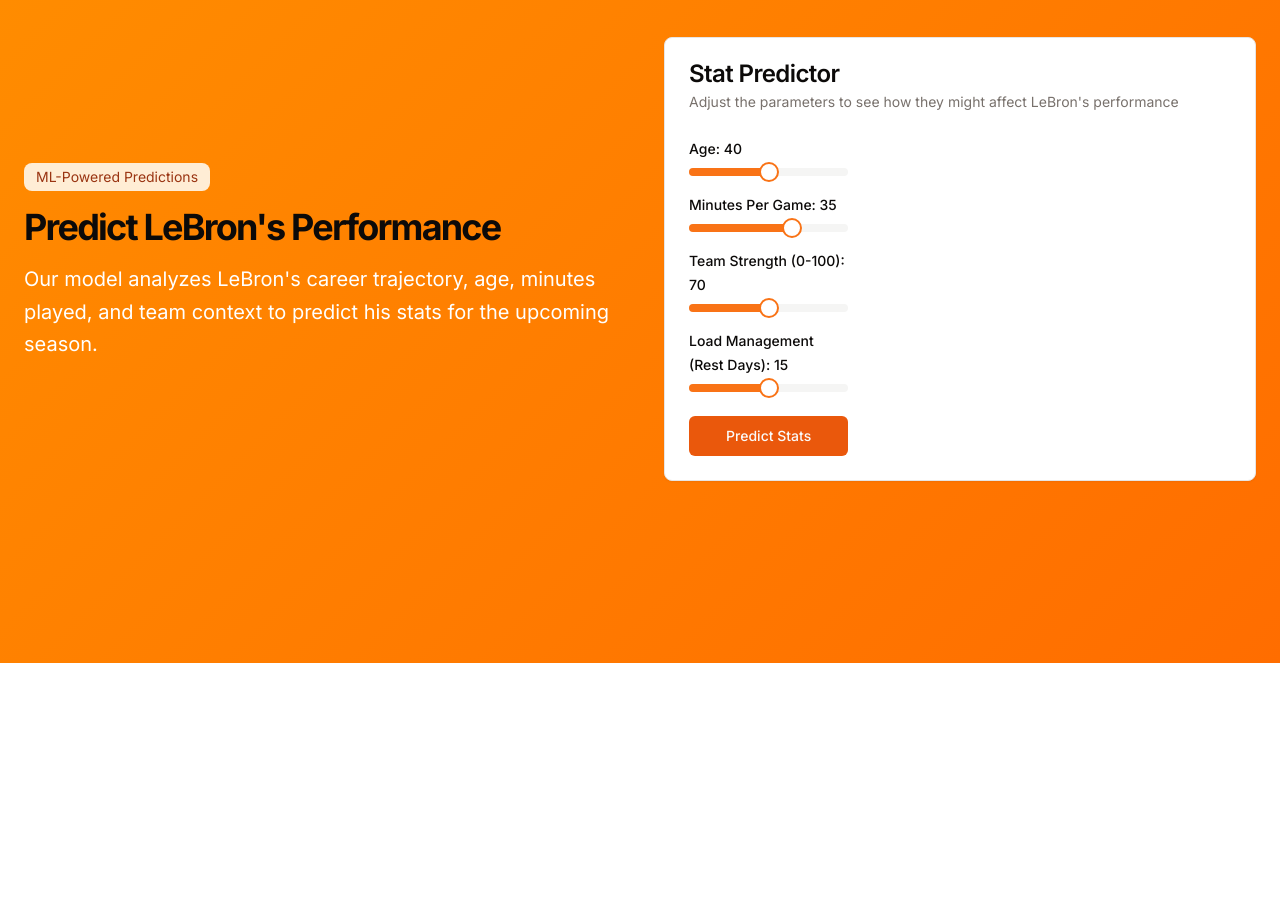
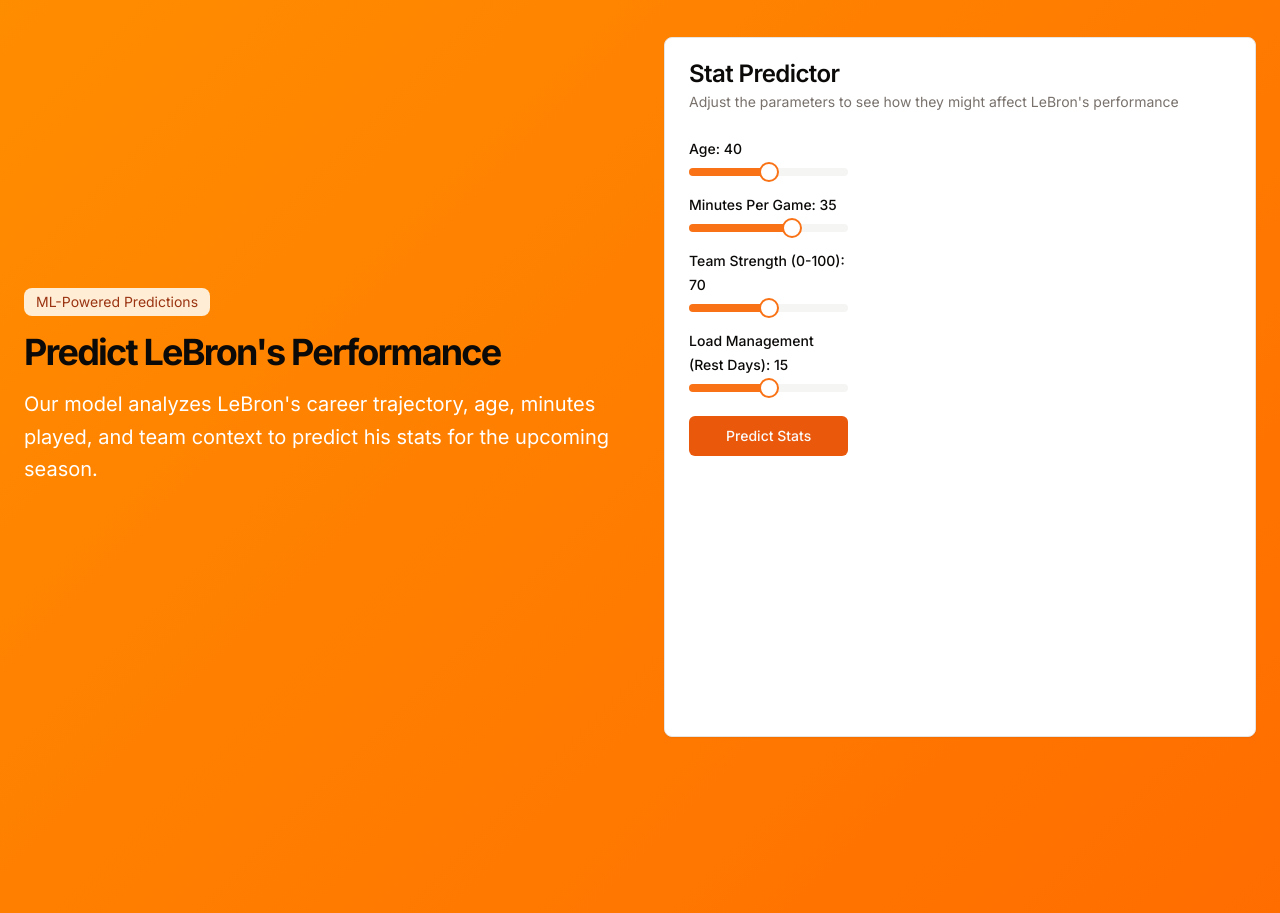
Before and after one commit to nicholaschen09/lebron-stat-predictor, a Next.js app: page / in a window 1280 px wide. Shown: the part 760-1673 px from the top of the page. Before the commit the page ends 1423 px from the top, so only its background shows below. Built offline with nearby package versions, Linux system fonts and the light colour scheme.

Commit message:
fix paragraph moving issue

```diff
--- a/app/page.tsx
+++ b/app/page.tsx
@@ -85,7 +85,7 @@ export default function Home() {
                       Adjust the parameters to see how they might affect LeBron&apos;s performance
                     </CardDescription>
                   </CardHeader>
-                  <CardContent>
+                  <CardContent className="min-h-[600px]">
                     <Suspense fallback={<Skeleton className="h-[350px] w-full" />}>
                       <StatPredictorForm />
                     </Suspense>
```
